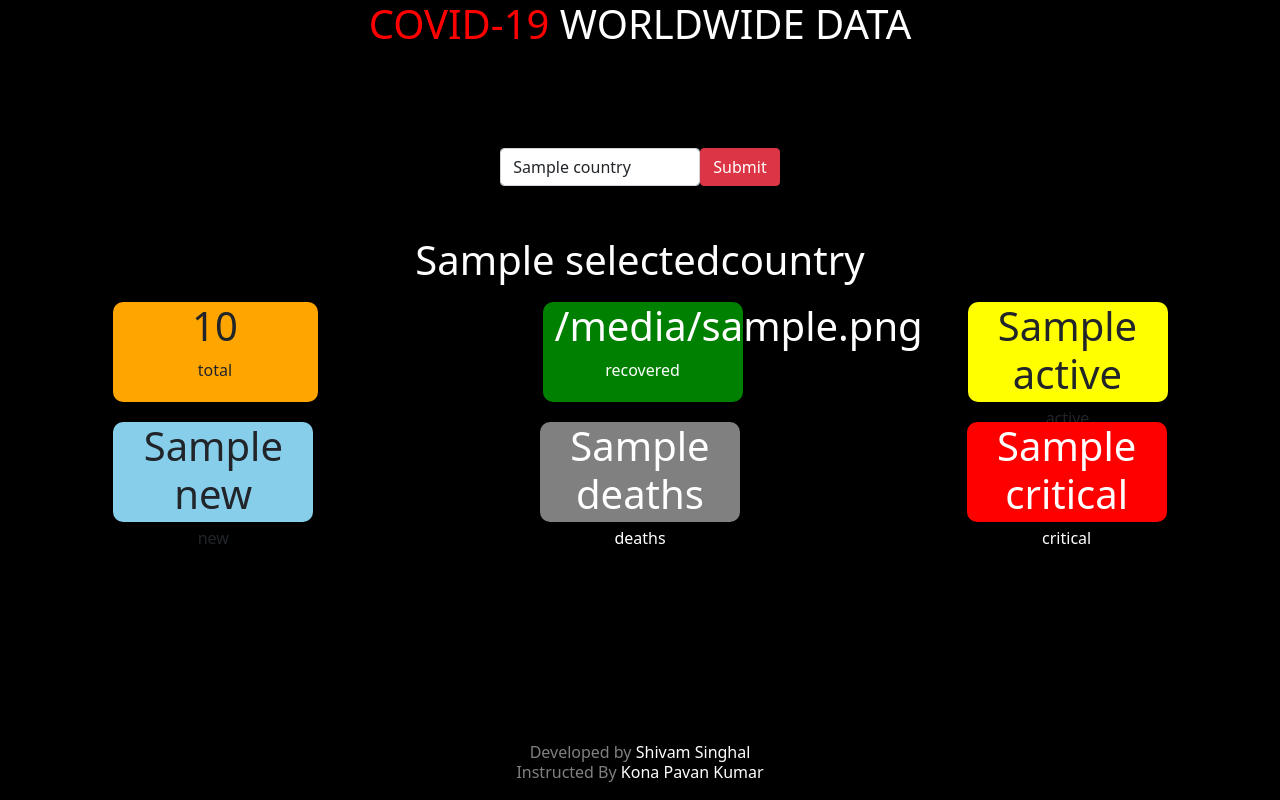
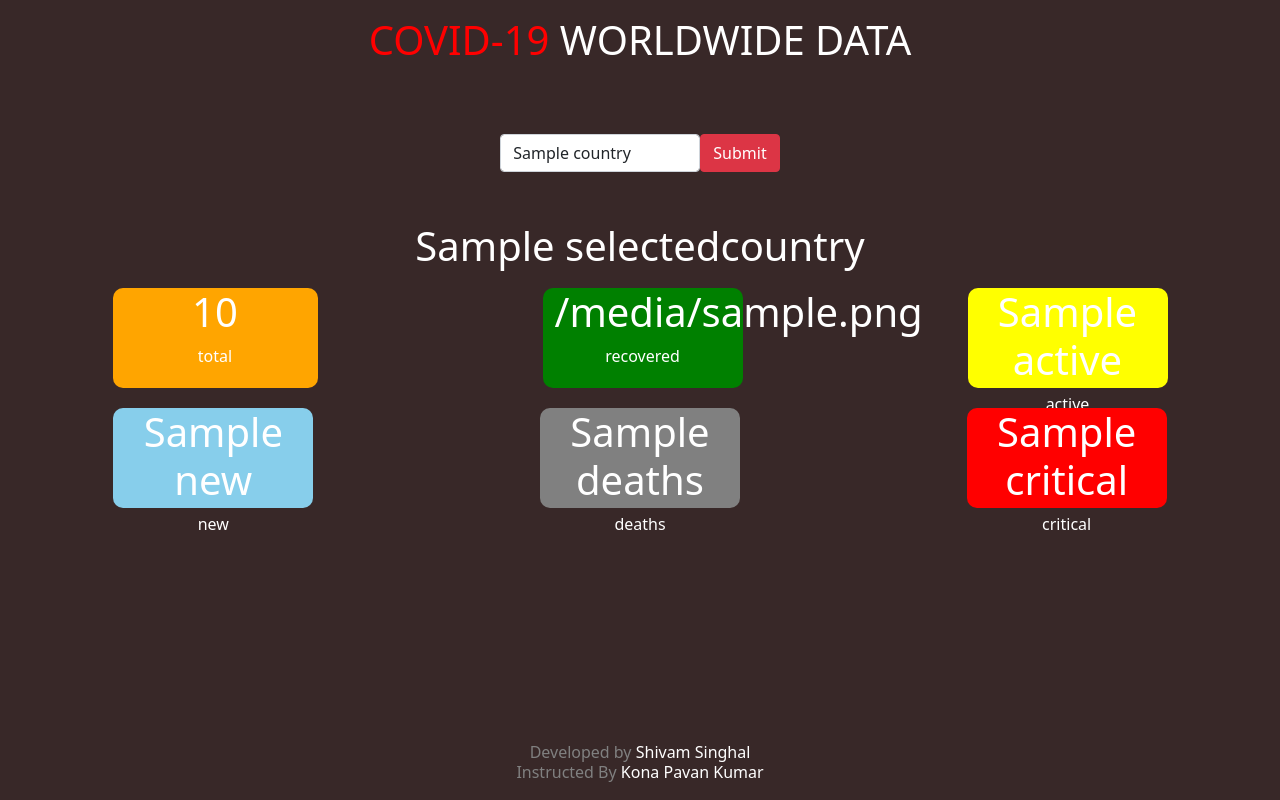
Before and after one commit to shivaamm/Django-CoronaAPI, a Django app: template templates/helloworld.html in a window 1280 px wide. Run offline with Django 3.2, Linux system fonts and the light colour scheme; the template is opened without the code that fills it: most values are stand-ins (such as "Sample title", 1, 10 or a date in 2020).

Commit message:
covid data

```diff
--- a/templates/helloworld.html
+++ b/templates/helloworld.html
@@ -13,14 +13,14 @@
     }
 </style>
 
-<body style="background-color: black">
-    <h1 style="color: white;text-align: center;"><span style="color: red">COVID-19</span> WORLDWIDE DATA</h1>
+<body style="background-color: #382828">
+    <h1 style="color: white;text-align: center;margin-top: 1rem;"><span style="color: red">COVID-19</span> WORLDWIDE DATA</h1>
 
 
 
 
 
-     <form style="margin-top: 100px;margin-bottom: 50px" method="post" class="d-flex justify-content-center align-items-center" action="">
+     <form style="margin-top: 70px;margin-bottom: 50px" method="post" class="d-flex justify-content-center align-items-center" action="">
         {% csrf_token %}
     <select class ="form-control" style="width: 200px" name="selectedcountry">
     {% for country in mylist %}
@@ -34,22 +34,22 @@
 
     <div class="d-flex justify-content-center align-items-center">
         <div class="container" style="background-color: orange;height: 100px;width:205px">
-            <h1 style="text-align: center;">{{total}}</h1>
-            <p style="text-align: center;">total</p>
+            <h1 style="text-align: center;color: white">{{total}}</h1>
+            <p style="text-align: center;color: white">total</p>
         </div>
       <div class="container" style="background-color: green;height: 100px;width:200px">
             <h1 style="text-align: center;color: white">{{recovered}}</h1>
             <p style="text-align: center;color: white">recovered</p>
         </div>
           <div class="container" style="background-color: yellow;height: 100px;width:200px">
-            <h1 style="text-align: center;">{{active}}</h1>
-            <p style="text-align: center;">active</p>
+            <h1 style="text-align: center;color: white">{{active}}</h1>
+            <p style="text-align: center;color: white">active</p>
         </div>
     </div>
     <div class="d-flex justify-content-center align-items-center">
     <div class="container" style="background-color:skyblue ;height: 100px;width:200px">
-            <h1 style="text-align: center;">{{new}}</h1>
-            <p style="text-align: center;">new</p>
+            <h1 style="text-align: center;color: white">{{new}}</h1>
+            <p style="text-align: center;color: white">new</p>
         </div>
         <div class="container" style="background-color: grey;height: 100px;width:200px">
             <h1 style="text-align: center;color: white">{{deaths}}</h1>
```
